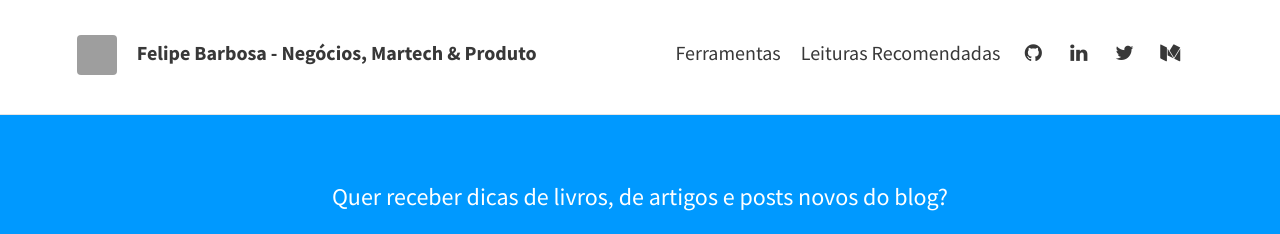
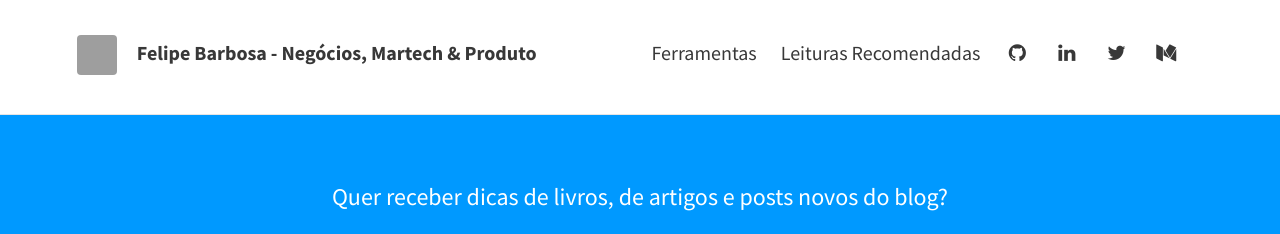
Before and after one commit to felipecbarbosa/felipecbarbosa.github.io, a Jekyll site: the page built from index.html, in a window 1280 px wide. Shown: the top 234 px of the page. Built offline with Jekyll 4.4.1, drawn with Linux system fonts in a browser that asks for light colours; nearby versions of some CDN libraries; the list of posts is cut into pages by our own code; comment, search, counter and statistics services are not loaded; grey boxes are pictures that could not be loaded.

Commit message:
Changed margin to 1.2em and deleted padding-right

```diff
--- a/_sass/includes/_header.scss
+++ b/_sass/includes/_header.scss
@@ -38,7 +38,7 @@
     li {
       display: inline;
       float: left;
-      margin-right: 1em;
+      margin-right: 1.2em;
     }
     @media (max-width: 1100px) {
       ul {
```
